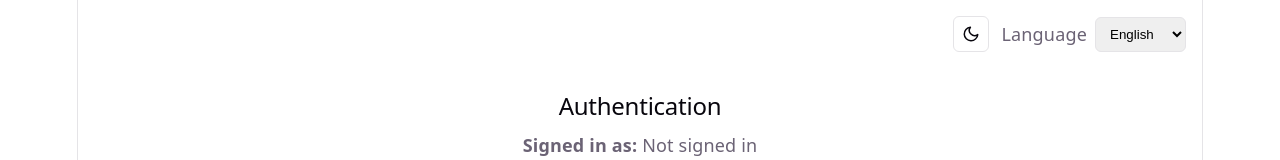
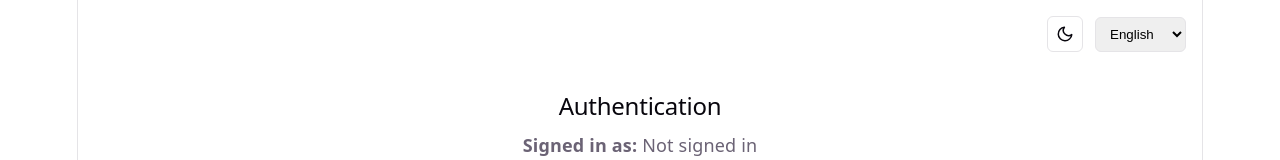
Before and after one commit to inventario-congress/inventario-congress.github.io, a React (Vite) app: page / in a window 1280 px wide. Shown: the top 160 px of the page. Built offline with nearby package versions, Linux system fonts and the light colour scheme; no server answers.

Commit message:
Removed languageSwitcher.label.

```diff
--- a/src/App.tsx
+++ b/src/App.tsx
@@ -273,7 +273,6 @@ function App() {
           {theme === 'dark' ? <SunIcon /> : <MoonIcon />}
         </button>
         <label htmlFor="language" className="language-control">
-          <span>{messages.languageSwitcher.label}</span>
           <select
             id="language"
             value={language}
--- a/src/i18n/locales/en.ts
+++ b/src/i18n/locales/en.ts
@@ -3,7 +3,6 @@ const en = {
     title: 'Inventario Congress',
   },
   languageSwitcher: {
-    label: 'Language',
     options: {
       en: 'English',
       es: 'Español',
--- a/src/i18n/locales/es.ts
+++ b/src/i18n/locales/es.ts
@@ -3,7 +3,6 @@ const es = {
     title: 'Inventario Congress',
   },
   languageSwitcher: {
-    label: 'Idioma',
     options: {
       en: 'English',
       es: 'Español',
```
